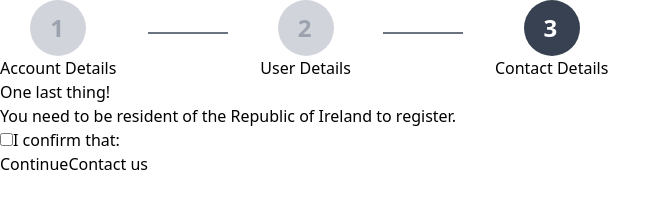
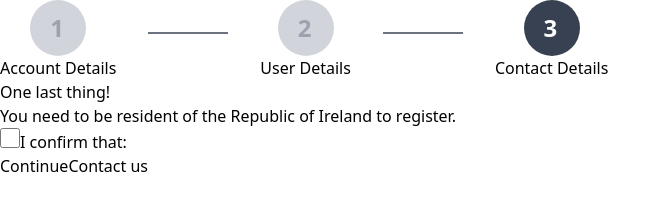
Before and after one commit to p-dim-popov/registration-form-nextjs, a Next.js app: page /register/contact-details in a window 1280 px wide. Shown: the top 218 px of the page, without its empty margins (0-671 px from the left). Built offline with nearby package versions, Linux system fonts and the light colour scheme.

Commit message:
refactor(contact-details): replace regular input with Checkbox

```diff
--- a/src/pages/register/contact-details.tsx
+++ b/src/pages/register/contact-details.tsx
@@ -3,9 +3,10 @@ import RegisterLayout from "@src/components/register/layout/RegisterLayout";
 import { RegisterPage } from "@src/contexts/register/RegisterContext";
 import { NextPageWithLayout } from "@src/pages/_app";
 import Rule from "@src/features/rule-creators/ruleCreators";
+import Checkbox from "@src/components/checkbox/Checkbox";
 
 const validations = {
-    hasAgreed: { rules: [Rule().isRequired] },
+    hasAgreed: { rules: [Rule<boolean>().isRequired] },
 };
 
 const ContactDetails: NextPageWithLayout = () => (
@@ -14,10 +15,7 @@ const ContactDetails: NextPageWithLayout = () => (
         <section>
             You need to be resident of the Republic of Ireland to register.
         </section>
-        <label htmlFor="hasAgreed">
-            <input id="hasAgreed" type="checkbox" />
-            I confirm that:
-        </label>
+        <Checkbox id="hasAgreed" validation={validations.hasAgreed} label="I confirm that:" />
     </>
 );
 
```
